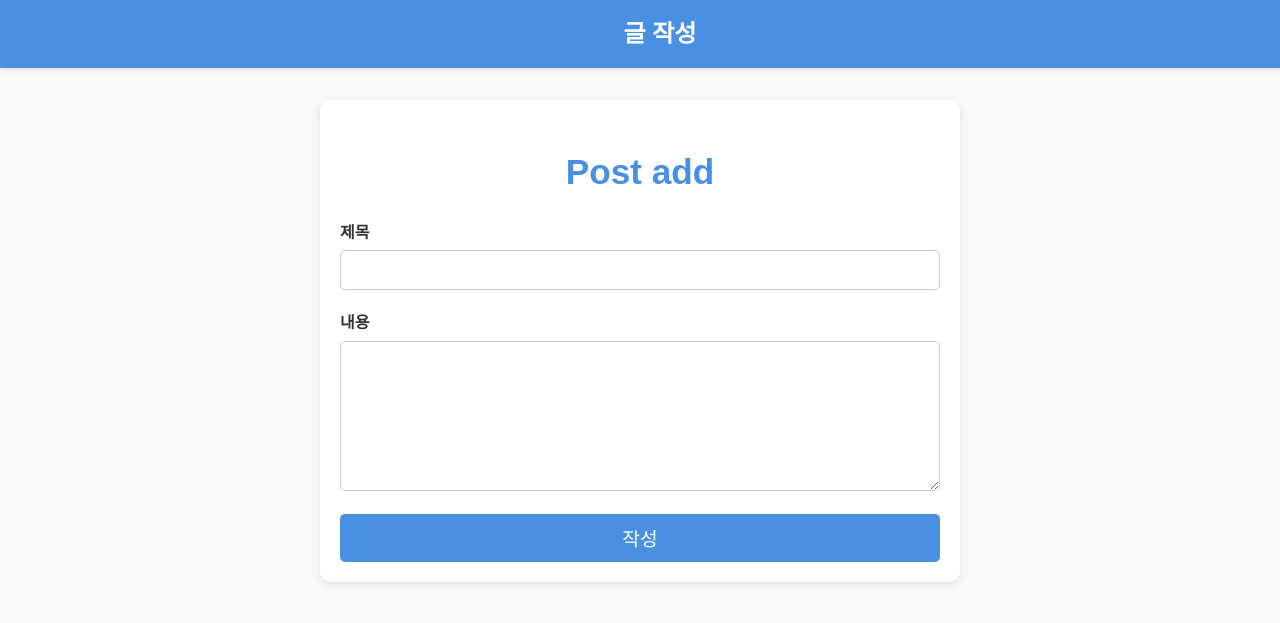
After one commit to taewoo-dev/logo_design_project, a Django app: page /posts/add/ in a window 1280 px wide. The commit adds this page. Shown: the top 623 px of the page. Run offline with Django 4.2, Linux system fonts and the light colour scheme.

Commit message:
feat: Post_add view added

```diff
--- a/logo_design_app/views.py
+++ b/logo_design_app/views.py
@@ -1,13 +1,34 @@
-from django.shortcuts import render
+from django.shortcuts import render, redirect
 
 from logo_design_app.models import Post
 
 
 # Create your views here.
 
-def post_list(requesst):
+def post_list(request):
     posts = Post.objects.all()
     context = {
         "posts": posts,
     }
-    return render(requesst, "post_list.html", context)
+    return render(request, "post_list.html", context)
+
+
+def post_detail(request, post_id):
+    post = Post.objects.get(id=post_id)
+    context = {
+        "post": post
+    }
+    return render(request, "post_detail.html", context)
+
+
+def post_add(request):
+    if request.method == "POST":
+        print("method POST")
+        title = request.POST["title"]
+        content = request.POST["content"]
+        post = Post.objects.create(title=title, content=content,)
+        return redirect(f"/posts/{post.id}")
+    else:
+        print("method GET")
+
+    return render(request, "post_add.html")
--- a/logo_design_project/urls.py
+++ b/logo_design_project/urls.py
@@ -19,13 +19,15 @@ from django.conf.urls.static import static
 from django.contrib import admin
 from django.urls import path
 
-from logo_design_app.views import post_list
+from logo_design_app.views import post_list, post_detail, post_add
 from logo_design_project.views import index
 
 urlpatterns = [
     path('admin/', admin.site.urls),
     path('', index),
-    path('posts/', post_list)
+    path('posts/', post_list),
+    path('posts/<int:post_id>/', post_detail),
+    path('posts/add/', post_add),
 ]
 
 urlpatterns += static(
--- /dev/null
+++ b/static/css/style_post_add.css
@@ -0,0 +1,104 @@
+/* style.css */
+
+/* 전체 스타일 */
+body {
+    font-family: 'Arial', sans-serif;
+    background-color: #f9f9f9;
+    color: #333;
+    margin: 0;
+    padding: 0;
+    line-height: 1.6;
+}
+
+#navbar {
+    background-color: #4a90e2;
+    color: #fff;
+    padding: 15px 20px;
+    text-align: center;
+    font-size: 1.5em;
+    font-weight: bold;
+    position: fixed;
+    width: 100%;
+    top: 0;
+    left: 0;
+    box-shadow: 0 2px 5px rgba(0, 0, 0, 0.1);
+    z-index: 1000;
+}
+
+#post-add {
+    max-width: 600px;
+    margin: 100px auto 0; /* 내비게이션 바 높이 고려 */
+    padding: 20px;
+    background-color: #fff;
+    border-radius: 10px;
+    box-shadow: 0 2px 10px rgba(0, 0, 0, 0.1);
+}
+
+h1 {
+    text-align: center;
+    color: #4a90e2;
+    font-size: 2.2em;
+    margin-bottom: 20px;
+}
+
+form {
+    display: flex;
+    flex-direction: column;
+}
+
+form div {
+    margin-bottom: 15px;
+}
+
+label {
+    font-weight: bold;
+    margin-bottom: 5px;
+    display: block;
+    color: #333;
+}
+
+input[type="text"], textarea {
+    width: 100%;
+    padding: 10px;
+    font-size: 1em;
+    border: 1px solid #ccc;
+    border-radius: 5px;
+    box-sizing: border-box;
+}
+
+textarea {
+    height: 150px;
+    resize: vertical;
+}
+
+button[type="submit"] {
+    background-color: #4a90e2;
+    color: #fff;
+    padding: 10px 15px;
+    font-size: 1.2em;
+    border: none;
+    border-radius: 5px;
+    cursor: pointer;
+    transition: background-color 0.3s ease;
+}
+
+button[type="submit"]:hover {
+    background-color: #357ABD;
+}
+
+/* 모바일 대응 */
+@media (max-width: 600px) {
+    #post-add {
+        margin: 80px 20px 0; /* 모바일에서의 마진 조정 */
+        padding: 15px;
+    }
+
+    h1 {
+        font-size: 1.8em;
+    }
+
+    button[type="submit"] {
+        font-size: 1em;
+        padding: 8px 12px;
+    }
+}
--- a/templates/index.html
+++ b/templates/index.html
@@ -6,7 +6,7 @@
     <meta name="viewport"
           content="width=device-width, user-scalable=no, initial-scale=1.0, maximum-scale=1.0, minimum-scale=1.0">
     <meta http-equiv="X-UA-Compatible" content="ie=edge">
-    <link rel="stylesheet" href="{% static 'css/style.css'%}">
+    <link rel="stylesheet" href="{% static 'css/style.css' %}">
     <title>home</title>
 </head>
 <body>
--- /dev/null
+++ b/templates/post_add.html
@@ -0,0 +1,34 @@
+{% load static %}
+<!doctype html>
+<html lang="ko">
+<head>
+    <meta charset="UTF-8">
+    <meta name="viewport"
+          content="width=device-width, user-scalable=no, initial-scale=1.0, maximum-scale=1.0, minimum-scale=1.0">
+    <meta http-equiv="X-UA-Compatible" content="ie=edge">
+    <title>Post-add</title>
+    <link rel="stylesheet" href="{% static 'css/style_post_add.css' %}">
+</head>
+<body>
+    <div id="navbar">
+        <span>글 작성</span>
+    </div>
+    <div id="post-add">
+        <h1>Post add</h1>
+    <form method="POST">
+        {% csrf_token %}
+        <div>
+            <label>제목</label>
+            <label>
+                <input type="text" name="title">
+            </label>
+        </div>
+        <div>
+            <label>내용</label>
+            <textarea name="content"></textarea>
+        </div>
+        <button type="submit" class="btn btn-primary">작성</button>
+    </form>
+    </div>
+</body>
+</html>
```
Also changed, not shown: static/css/style.css (+10 -10 lines), static/css/style_post_detail.css (added, +68 -0 lines), templates/post_detail.html (added, +39 -0 lines), templates/post_list.html (+5 -10 lines).
